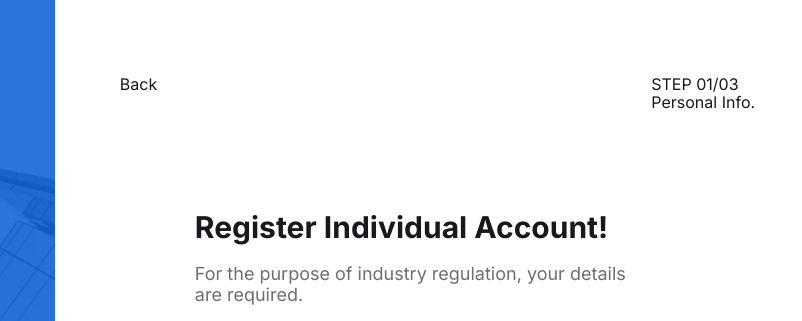
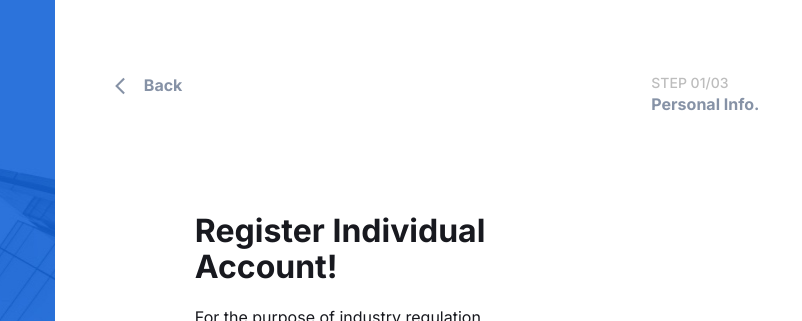
Before and after one commit to arturavetisyan159/application, a plain HTML site: page index.html in a window 1280 px wide. Shown: the top 321 px of the page, 478-1280 px from the left. Drawn offline with Linux system fonts and the light colour scheme.

Commit message:
class-6 Первая половина лекции

```diff
--- a/css/style.css
+++ b/css/style.css
@@ -50,20 +50,56 @@ body {
     right: 0;
 }
 
- /*  */
+ /* Конец левого блока */
+
+ /* начало правого блока */
 
 .container-2{
     padding: 75px 91px 0px 60px;
     display: inline-block;
 }
 
-.container-2 h1{
+.container-2_back{
+    cursor: pointer;
+}
+
+.container-2_back img,
+.container-2_back span{
+    vertical-align: middle;
+    color: #8692A6;
+}
+
+.container-2_back span{
+    padding-left: 14px;
+    font-size: 16px;
+    font-weight: 600;
+}
+
+.container-2_step{
+    font-size: 14px;
+    font-weight: 500;
+    color: #bdbdbd;
+    text-transform: uppercase;
+}
+
+.container-2_personal{
+    font-size: 16px;
+    font-weight: 600;
+    color: #8692A6;
+}
+
+.container-2_registred{
+    padding-top: 78px;
+    width: 774px;
+}
+
+.container-2_registered h1{
     width: 427px;
     font-weight: bold;
     font-size: 30px;
 }
 
-.container-2 p{
+.container-2_registered p{
     width: 441px;
     font-weight: normal;
     font-size: 18px;
@@ -81,11 +117,8 @@ input{
     border-radius: 6px;
 }
 
-.container-2_registred{
-    padding-top: 78px;
-    width: 774px;
-}
-
 .form-registered{
     display: block;
 }
+
+/* Конец правого блока */
--- a/index.html
+++ b/index.html
@@ -36,16 +36,24 @@
                     <div class="container-2_register">
                         <div class="row justify-content-between">
                             <div class="col-4">
-                                <img src="" alt="">
-                                <span>Back</span>
+                                <div class="container-2_back">
+                                    <img src="img/arrow-back.svg" alt="">
+                                    <span>Back</span>
+                                </div>
+                                <!-- container-2_back -->
                             </div>
                             <div class="col-4">
-                                <span>STEP 01/03</span>
+                                <div class="container-2_step">
+                                    <span>step 01/03</span>
+                                </div>
+                                <!-- container-2_step -->
                             </div>
                         </div>
                         <div class="row justify-content-end">
                             <div class="col-4">
-                                <span>Personal Info.</span>
+                                <div class="container-2_personal">
+                                    <span>Personal Info.</span>
+                                </div>
                             </div>
                         </div>
                         <div class="container-2_registred">
```
Also changed, not shown: img/arrow-back.svg (added).
